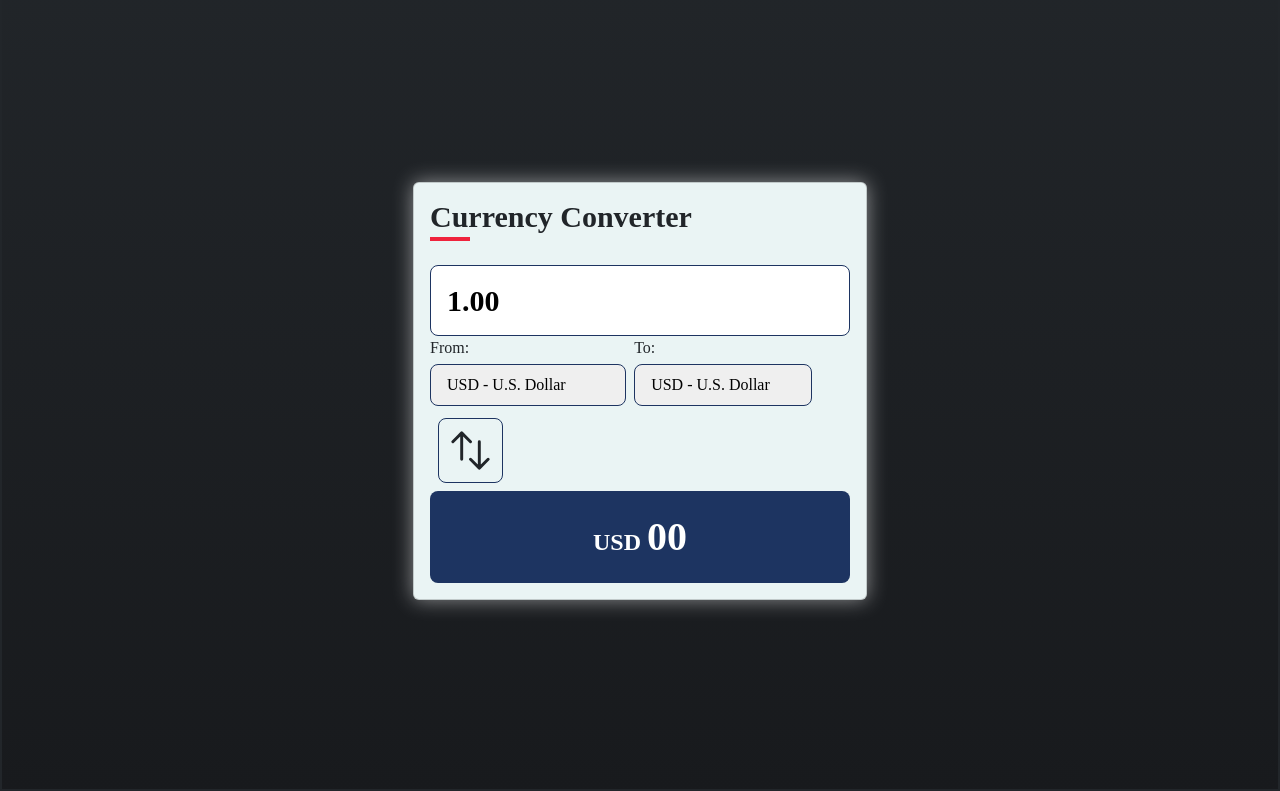
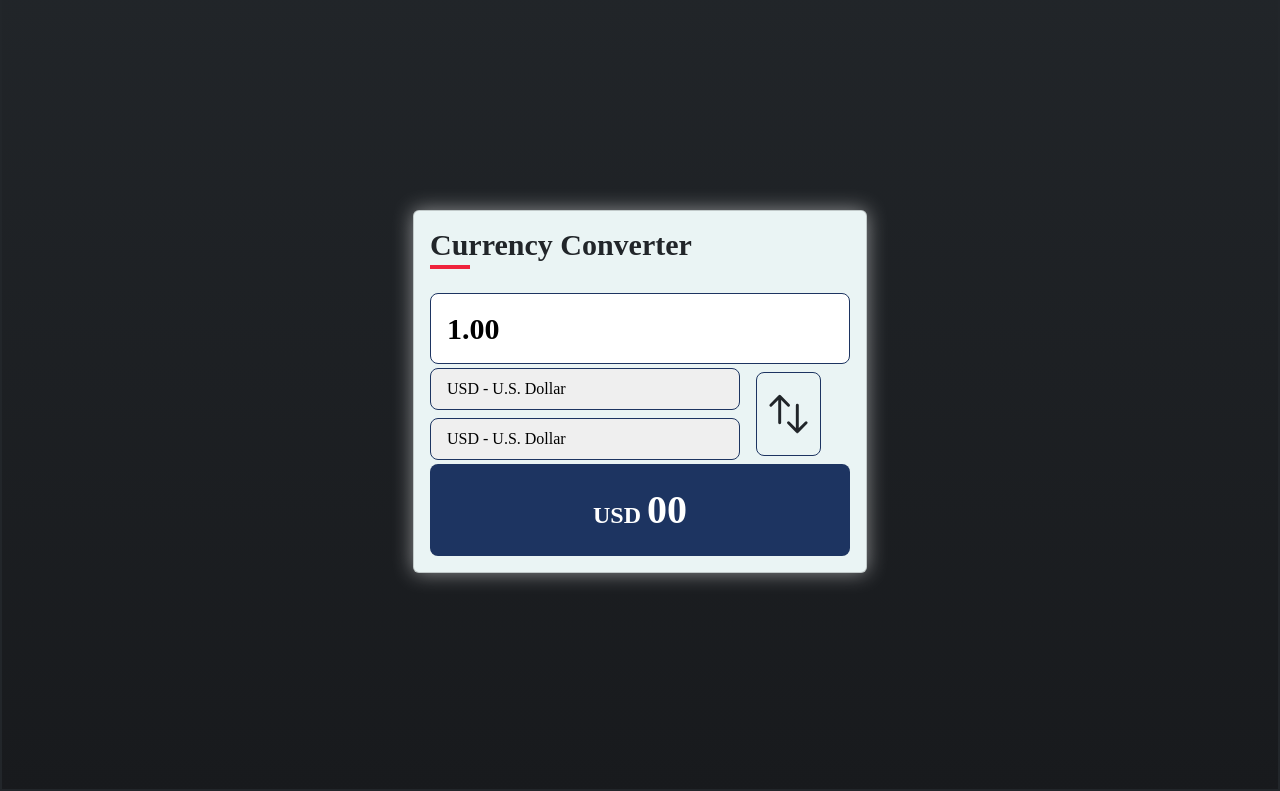
Before and after one commit to SAREEMPRO/SF-RATES, a plain HTML site: page index1.html in a window 1280 px wide. Shown: the part 75-866 px from the top of the page. Drawn offline with nearby package versions, Linux system fonts and the light colour scheme; no server answers.

Commit message:
my chang

```diff
--- a/index.js
+++ b/index.js
@@ -68,15 +68,3 @@ swapBtn.addEventListener("click", () => {
 
   convert();
 });
-
-    // JavaScript to handle custom dropdown behavior
-    document.addEventListener('DOMContentLoaded', function () {
-        var dropdowns = document.querySelectorAll('.custom-dropdown');
-
-        dropdowns.forEach(function (dropdown) {
-            dropdown.addEventListener('change', function () {
-                // Handle the change event as needed
-                console.log('Selected value:', this.value);
-            });
-        });
-    });
--- a/index1.html
+++ b/index1.html
@@ -2,9 +2,8 @@
 <html lang="en">
 
 <head>
-    <meta charset="UTF-8">
-<meta name="viewport" content="width=device-width, initial-scale=1, shrink-to-fit=no">
-
+    <meta charset="UTF-8" />
+    <meta name="viewport" content="width=device-width, initial-scale=1.0" />
     <title>SF RATES</title>
     <link rel="stylesheet" href="/index1.css">
     <link rel="shortcut icon" href="/IMG/unnamed.png">
@@ -40,26 +39,27 @@
                 <input type="number" value="1.00" placeholder="Enter Amount" class="input-amount" />
                 <div class="select-container">
                     <div>
-                        <label for="from">From:</label>
-                        <select id="from" class="custom-dropdown">
+                        <select name="" id="from">
                             <option value="usd">USD - U.S. Dollar</option>
-                            <!-- Add more options as needed -->
+                        </select>
+                        <select name="" id="to">
+                            <option value="usd">USD - U.S. Dollar</option>
                         </select>
                     </div>
-                    <div>
-                        <label for="to">To:</label>
-                        <select id="to" class="custom-dropdown">
-                            <option value="usd">USD - U.S. Dollar</option>
-                            <!-- Add more options as needed -->
-                        </select>
-                    </div>
-                </div>
-
                     <div class="swap-btn">
-                        <svg xmlns="http://www.w3.org/2000/svg" fill="none" viewBox="0 0 24 24" stroke-width="1.5"
-                            stroke="currentColor" class="w-6 h-6">
-                            <path stroke-linecap="round" stroke-linejoin="round"
-                                d="M3 7.5 7.5 3m0 0L12 7.5M7.5 3v13.5m13.5 0L16.5 21m0 0L12 16.5m4.5 4.5V7.5" />
+                        <svg
+                          xmlns="http://www.w3.org/2000/svg"
+                          fill="none"
+                          viewBox="0 0 24 24"
+                          stroke-width="1.5"
+                          stroke="currentColor"
+                          class="w-6 h-6"
+                        >
+                          <path
+                            stroke-linecap="round"
+                            stroke-linejoin="round"
+                            d="M3 7.5L7.5 3m0 0L12 7.5M7.5 3v13.5m13.5 0L16.5 21m0 0L12 16.5m4.5 4.5V7.5"
+                          />
                         </svg>
 
                     </div>
```
